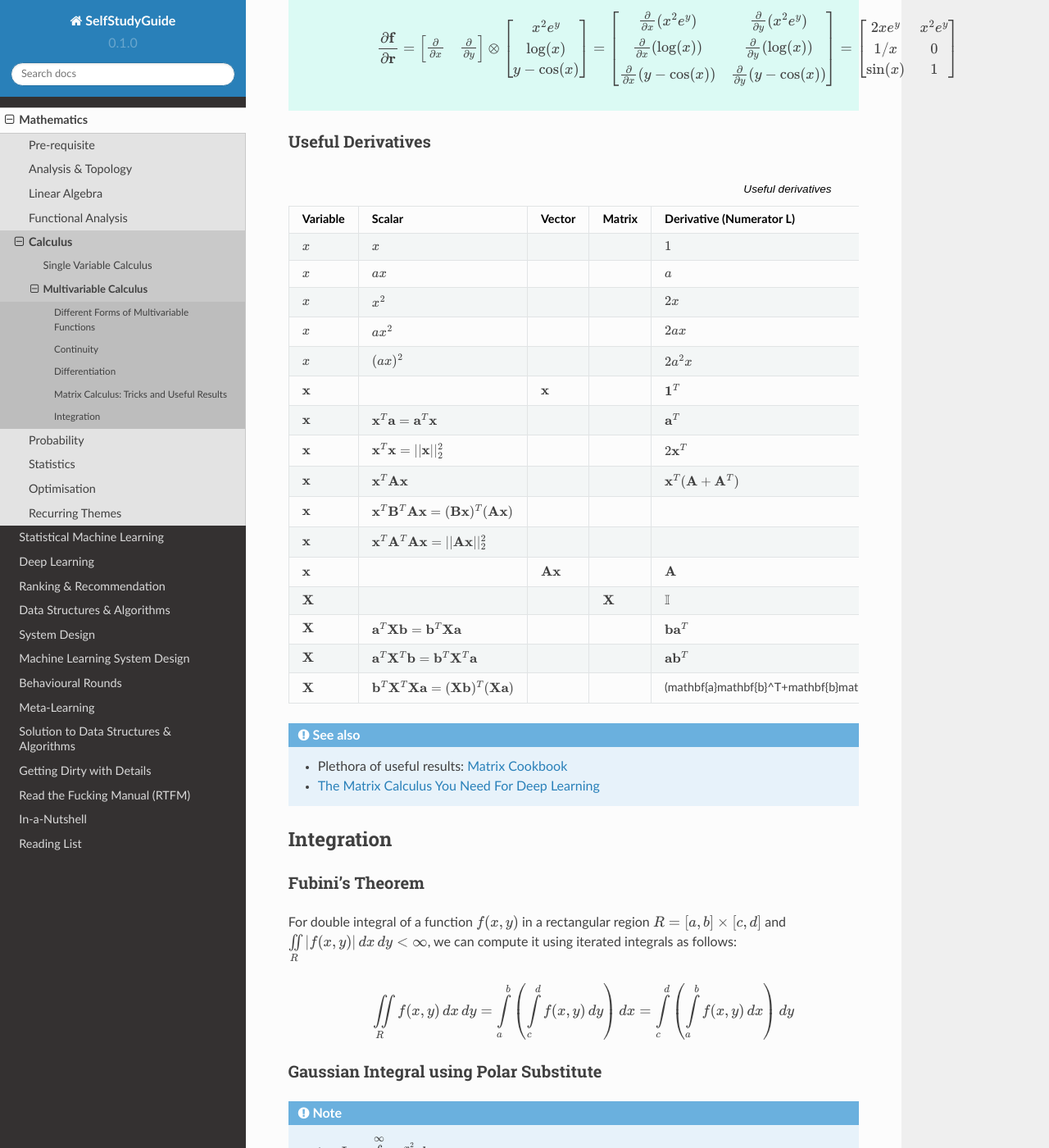
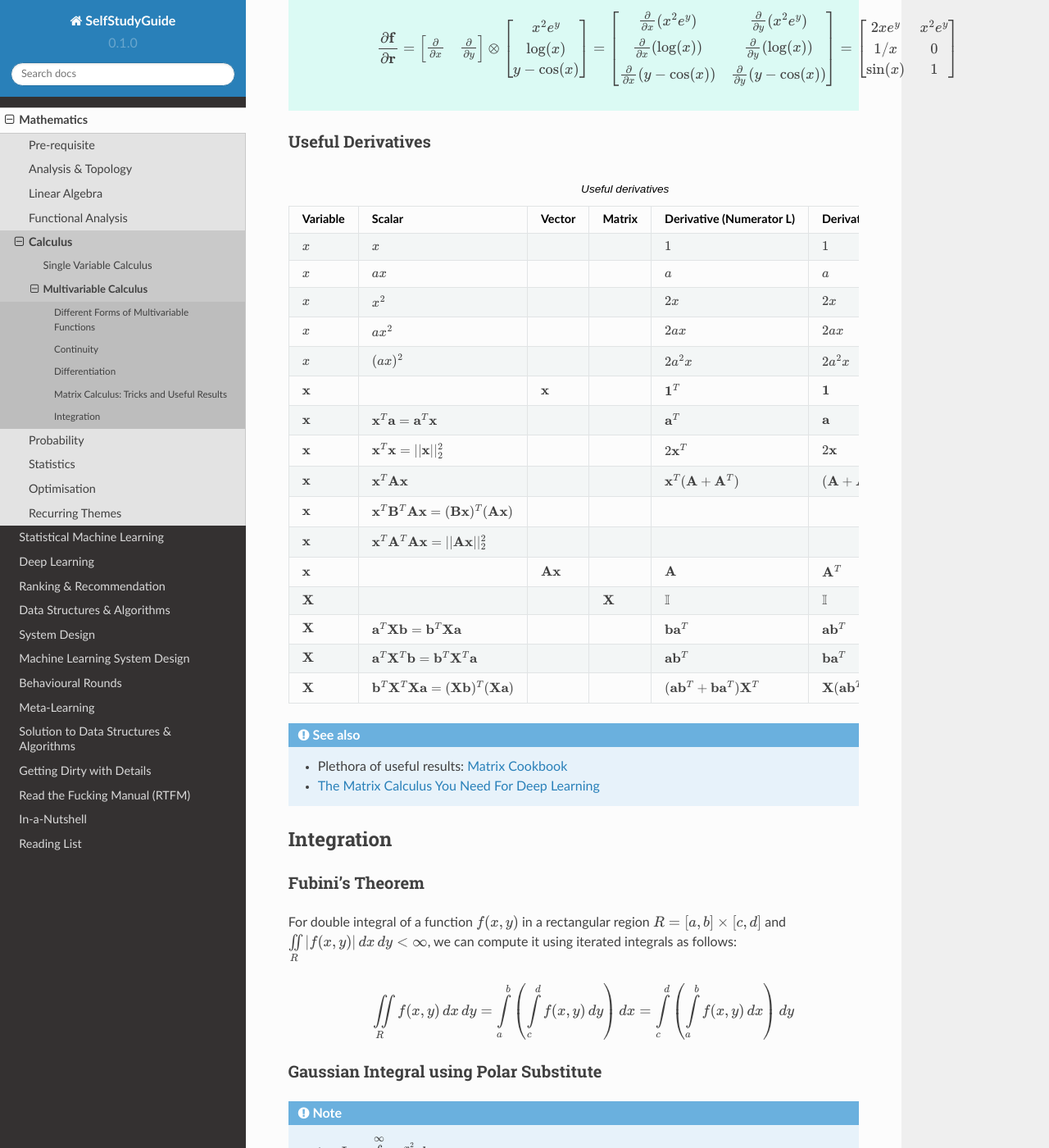
Before and after one commit to uselesstechjunks/leetcode, a Sphinx documentation site: the page built from docs/source/math/calc3/multi.rst, in a window 1280 px wide and 1400 px high, scrolled down 9083 px. Shown: the whole window at 82% size. Built offline with Sphinx 7.4.7 and the Read the Docs theme 2.0.0, drawn with Linux system fonts in a browser that asks for light colours; part of the change alters nothing that is shown.

Commit message:
Update multi.rst

```diff
--- a/docs/source/math/calc3/multi.rst
+++ b/docs/source/math/calc3/multi.rst
@@ -291,7 +291,7 @@ Useful Derivatives
 	:math:`\mathbf{X}`, , ,:math:`\mathbf{X}`, :math:`\mathbb{I}`, :math:`\mathbb{I}`
 	:math:`\mathbf{X}`, :math:`\mathbf{a}^T\mathbf{X}\mathbf{b}=\mathbf{b}^T\mathbf{X}\mathbf{a}`, , , :math:`\mathbf{b}\mathbf{a}^T`, :math:`\mathbf{a}\mathbf{b}^T`
 	:math:`\mathbf{X}`, :math:`\mathbf{a}^T\mathbf{X}^T\mathbf{b}=\mathbf{b}^T\mathbf{X}^T\mathbf{a}`, , , :math:`\mathbf{a}\mathbf{b}^T`, :math:`\mathbf{b}\mathbf{a}^T`
-	:math:`\mathbf{X}`, :math:`\mathbf{b}^T\mathbf{X}^T\mathbf{X}\mathbf{a}=(\mathbf{X}\mathbf{b})^T(\mathbf{X}\mathbf{a})`, , , (\mathbf{a}\mathbf{b}^T+\mathbf{b}\mathbf{a}^T)\mathbf{X}^T, \mathbf{X}(\mathbf{a}\mathbf{b}^T+\mathbf{b}\mathbf{a}^T)
+	:math:`\mathbf{X}`, :math:`\mathbf{b}^T\mathbf{X}^T\mathbf{X}\mathbf{a}=(\mathbf{X}\mathbf{b})^T(\mathbf{X}\mathbf{a})`, , , :math:`(\mathbf{a}\mathbf{b}^T+\mathbf{b}\mathbf{a}^T)\mathbf{X}^T`, :math:`\mathbf{X}(\mathbf{a}\mathbf{b}^T+\mathbf{b}\mathbf{a}^T)`
 
 .. seealso::
 	* Plethora of useful results: `Matrix Cookbook <https://www.math.uwaterloo.ca/~hwolkowi/matrixcookbook.pdf>`_
```
